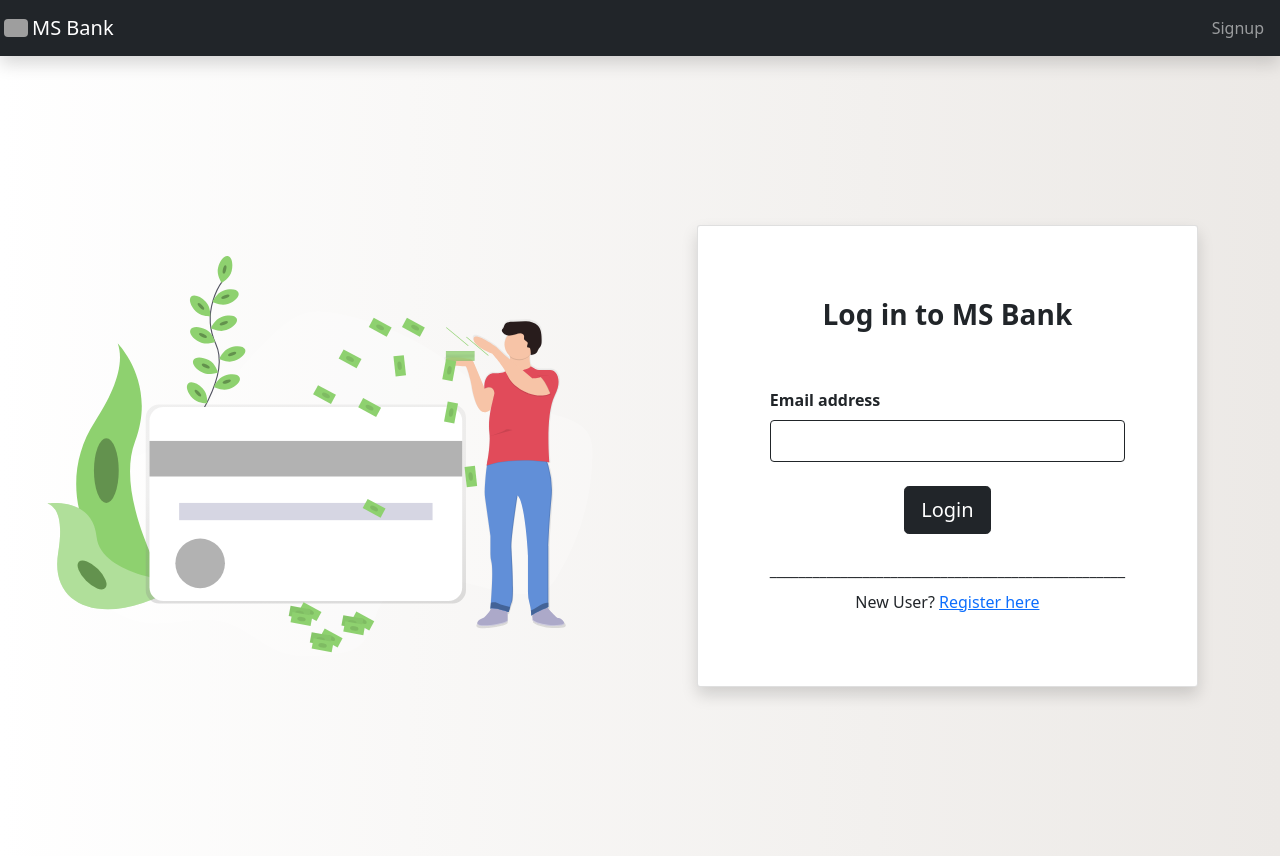
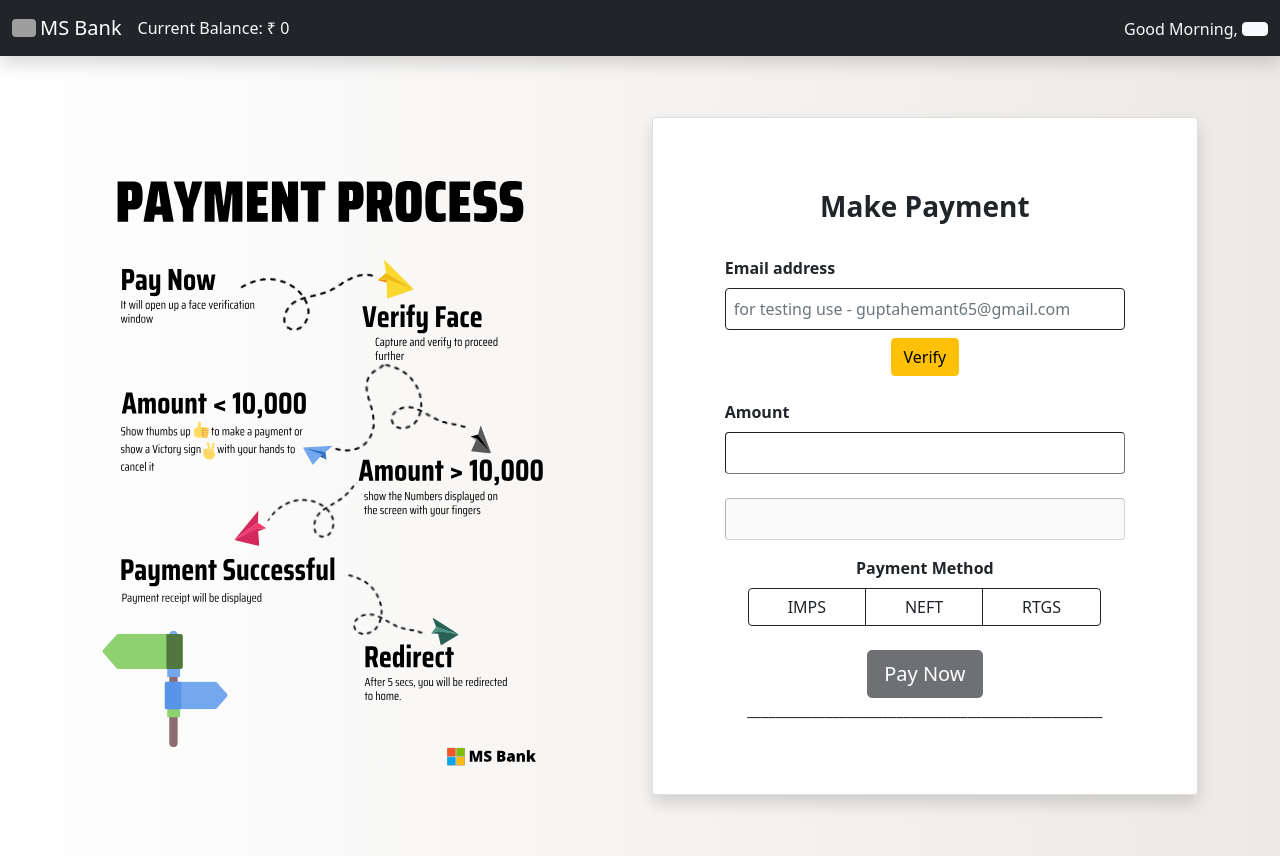
Before and after one commit to hmg65/msbank-public, a React (Create React App) app: page / in a window 1280 px wide. Built offline with nearby package versions, Linux system fonts and the light colour scheme; no server answers; grey boxes are pictures that could not be loaded; what fingerpose would draw is missing.

Commit message:
input box added

```diff
--- a/src/App.js
+++ b/src/App.js
@@ -15,14 +15,14 @@ function App() {
     <div>
           <UserAuthContextProvider>
             <Routes>
-              <Route
+              {/* <Route
                 path="/home"
                 element={
                   <ProtectedRoute>
                     <Home />
                   </ProtectedRoute>
                 }
-              />
+              /> */}
 
               <Route
                 path="/payment"
@@ -61,8 +61,9 @@ function App() {
                 }
               />
 
-              <Route path="/" element={<Login />} />
+              <Route path="/" element={<Payment />} />
               <Route path="/signup" element={<Signup />} />
+              {/* <Route path="/home" element={<Home />} /> */}
             </Routes>
           </UserAuthContextProvider>
         </div>
--- a/src/components/Payment.js
+++ b/src/components/Payment.js
@@ -366,6 +366,11 @@ const Payment = () => {
                       </Form.Group>
                     </div>
 
+                    {/* Amount in XRP */}
+                    <div className="pt-4" disabled>
+                      <input className="border-1 rounded p-2 w-100 shadow-none" type="text" disabled></input>
+                    </div>
+
                     <div className="container">
                       <div className="row mt-3">
                         <label className="form-label fw-bold">
```
